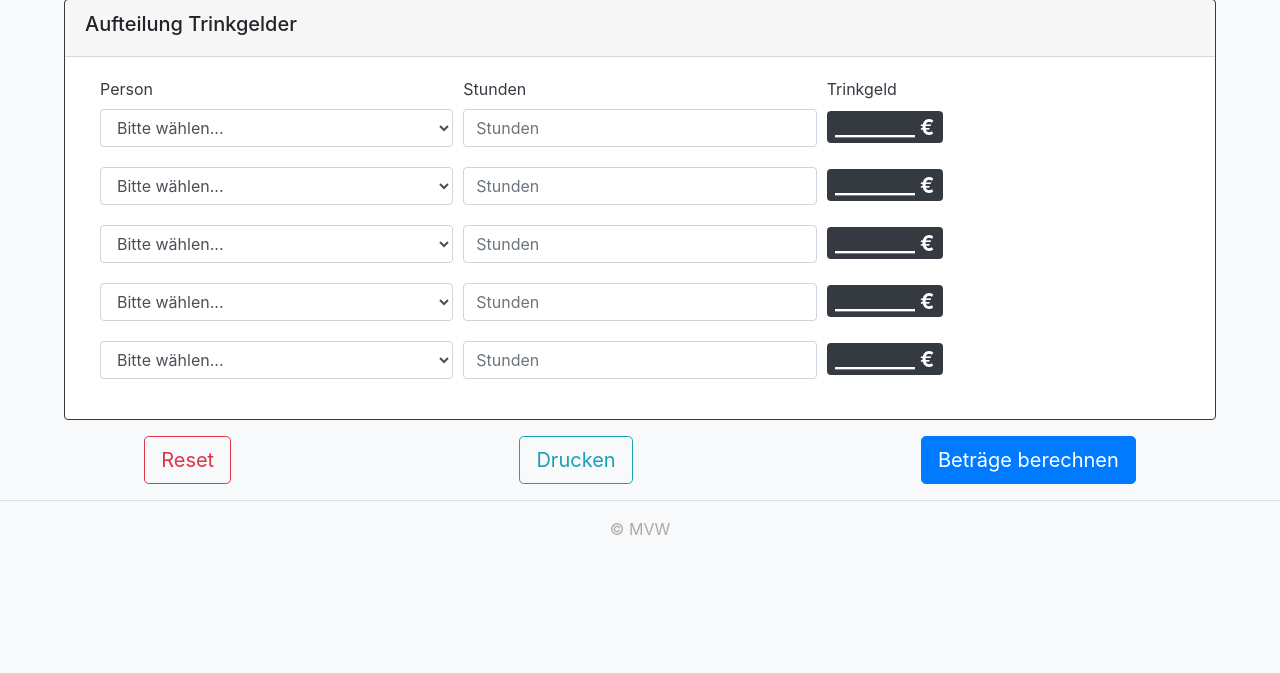
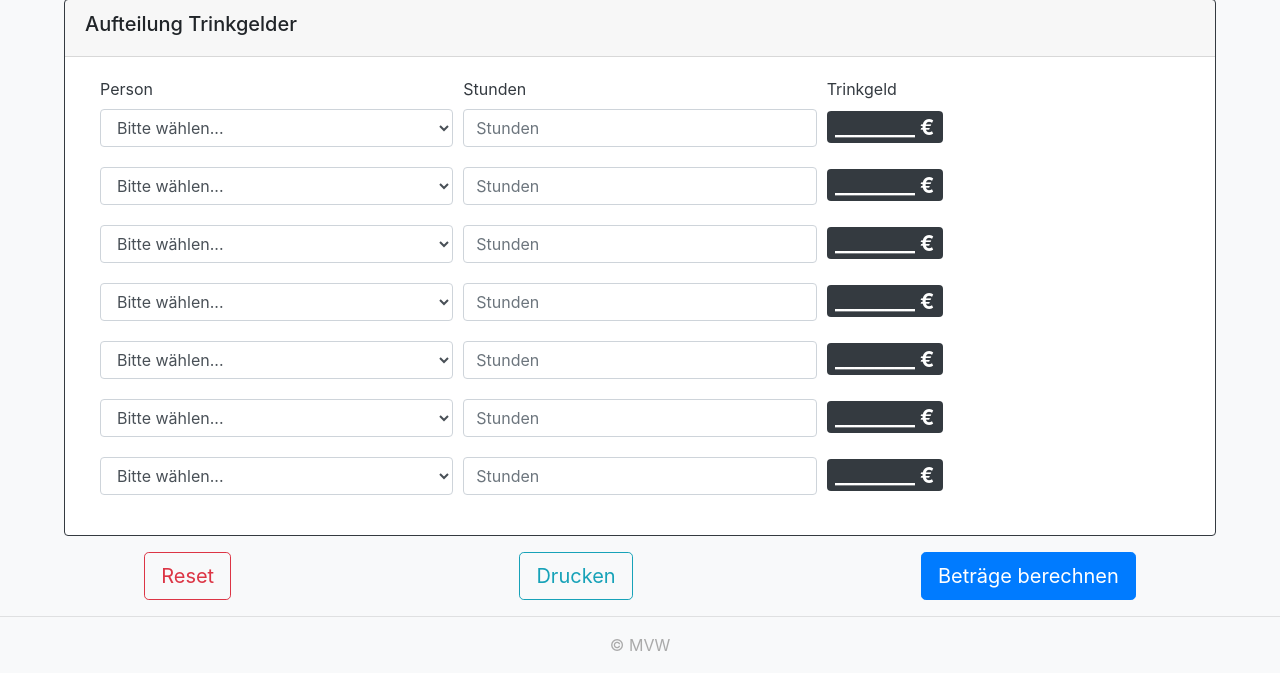
Before and after one commit to moritzwilksch/LokalCashUp, a Flask app: page / in a window 1280 px wide. Shown: the part 1667-2340 px from the top of the page. Before the commit the page ends 2202 px from the top, so only its background shows below. Run offline with Flask 2, Linux system fonts and the light colour scheme; some libraries are stand-ins or nearby versions.

Commit message:
add names + tg fields

```diff
--- a/main.py
+++ b/main.py
@@ -1,92 +1,131 @@
-from flask import Flask, request, redirect
-from flask import render_template
 import datetime
+
+from flask import Flask, redirect, render_template, request
 from flask_limiter import Limiter
 from flask_limiter.util import get_remote_address
 
-
 app = Flask(__name__)
 limiter = Limiter(
-    app,
-    key_func=get_remote_address,
-    default_limits=["200 per day", "50 per hour"]
+    app, key_func=get_remote_address, default_limits=["200 per day", "50 per hour"]
 )
 
+
 # CONSTANTS
-MALIST = ['Bitte wählen...', 'Susanne', 'Jule', 'Carallalola', 'Anke', 'Katia', 'Ayla', 'Josie', 'Evelin', 'Philipp', 'Lene', 'Aushilfe']
-TODAY = ".".join([str(getattr(datetime.date.today(), att)) for att in ['day', 'month', 'year']])
+MALIST = [
+    "Bitte wählen...",
+    "Susanne",
+    "Jule",
+    "Carallalola",
+    "Anke",
+    "Katia",
+    "Evelin",
+    "Josua",
+    "Lars",
+    "Anna-Lena",
+    "Felix",
+    "Carolin",
+    "Aushilfe",
+]
+TODAY = ".".join(
+    [str(getattr(datetime.date.today(), att)) for att in ["day", "month", "year"]]
+)
 DEFAULT_FIELDS = {
-    'gt100In': '',
-    'gt100Out': '0,00 €',
-    '50eIn': '',
-    '50eOut': '0,00 €',
-    '20eIn': '',
-    '20eOut': '0,00 €',
-    '10eIn': '',
-    '10eOut': '0,00 €',
-    '5eIn': '',
-    '5eOut': '0,00 €',
-    '2eIn': '',
-    '2eOut': '0,00 €',
-    '1eIn': '',
-    '1eOut': '0,00 €',
-    '50ctIn': '',
-    '50ctOut': '0,00 €',
-    '20ctIn': '',
-    '20ctOut': '0,00 €',
-    '10ctIn': '',
-    '10ctOut': '0,00 €',
-    'geldInKasse': '________ €',
-    'ausgezaehlteBareinnahmen': '________ €',
-    'trinkgeldGesamt': '________ €',
-    'geldInUmschlag': '________ €',
-    'barentnahmenSumme': '= ________ €',
-    'tg1': '________ €',
-    'tg2': '________ €',
-    'tg3': '________ €',
-    'tg4': '________ €',
-    'tg5': '________ €',
-    'total': '________ €',
+    "gt100In": "",
+    "gt100Out": "0,00 €",
+    "50eIn": "",
+    "50eOut": "0,00 €",
+    "20eIn": "",
+    "20eOut": "0,00 €",
+    "10eIn": "",
+    "10eOut": "0,00 €",
+    "5eIn": "",
+    "5eOut": "0,00 €",
+    "2eIn": "",
+    "2eOut": "0,00 €",
+    "1eIn": "",
+    "1eOut": "0,00 €",
+    "50ctIn": "",
+    "50ctOut": "0,00 €",
+    "20ctIn": "",
+    "20ctOut": "0,00 €",
+    "10ctIn": "",
+    "10ctOut": "0,00 €",
+    "geldInKasse": "________ €",
+    "ausgezaehlteBareinnahmen": "________ €",
+    "trinkgeldGesamt": "________ €",
+    "geldInUmschlag": "________ €",
+    "barentnahmenSumme": "= ________ €",
+    "tg1": "________ €",
+    "tg2": "________ €",
+    "tg3": "________ €",
+    "tg4": "________ €",
+    "tg5": "________ €",
+    "tg6": "________ €",
+    "tg7": "________ €",
+    "total": "________ €",
 }
 WECHSELGELD_TAGESANFANG = 100
 fields_to_be_shown = {}
 
 # METHODS
 def prep_convert_numeric_string(s: str) -> float:
-    if s == '':
+    if s == "":
         return 0
     else:
-        return float(s.lower()
-                     .replace(',', '.')
-                     .replace('€', '')
-                     .replace("eur", '')
-                     .replace('euro', '')
-                     .replace('stk.', '')
-                     .replace('stk', '')
-                     .replace('=', '')
-                     .strip()
-                     )
+        return float(
+            s.lower()
+            .replace(",", ".")
+            .replace("€", "")
+            .replace("eur", "")
+            .replace("euro", "")
+            .replace("stk.", "")
+            .replace("stk", "")
+            .replace("=", "")
+            .strip()
+        )
 
 
 def convert_to_string_output(n: float) -> str:
     """Converts result into outputable string (rounded to two DP, appends €, fixes US decimal point)"""
-    return str(round(n, 2)).replace('.', ',') + " €"
+    return str(round(n, 2)).replace(".", ",") + " €"
 
 
 def calculate_stueckelung(d: dict) -> dict:
     """Fetches Inputs (Stueckelung) from dict and calculates Outputs. Updates and returns the dict."""
-    in_keys = ['gt100In', '50eIn', '20eIn', '10eIn', '5eIn', '2eIn', '1eIn', '50ctIn', '20ctIn', '10ctIn']
-    out_keys = ['gt100Out', '50eOut', '20eOut', '10eOut', '5eOut', '2eOut', '1eOut', '50ctOut', '20ctOut', '10ctOut']
+    in_keys = [
+        "gt100In",
+        "50eIn",
+        "20eIn",
+        "10eIn",
+        "5eIn",
+        "2eIn",
+        "1eIn",
+        "50ctIn",
+        "20ctIn",
+        "10ctIn",
+    ]
+    out_keys = [
+        "gt100Out",
+        "50eOut",
+        "20eOut",
+        "10eOut",
+        "5eOut",
+        "2eOut",
+        "1eOut",
+        "50ctOut",
+        "20ctOut",
+        "10ctOut",
+    ]
     factors = [1, 50, 20, 10, 5, 2, 1, 0.5, 0.2, 0.1]
     summe = 0
 
     for in_key, out_key, factor in zip(in_keys, out_keys, factors):
-        input_anzahl = prep_convert_numeric_string(d.get(in_key, '0'))
+        input_anzahl = prep_convert_numeric_string(d.get(in_key, "0"))
         value = input_anzahl * factor
         summe += value
         d.update({out_key: convert_to_string_output(value)})
 
-    d.update({'geldInKasse': convert_to_string_output(summe)})
+    d.update({"geldInKasse": convert_to_string_output(summe)})
     return d
 
 
@@ -96,40 +135,44 @@ def sum_barentnahmen(s: str) -> float:
         s = str(s)
     except:
         pass
-    l = s.split('+')
+    l = s.split("+")
     l = [prep_convert_numeric_string(elem) for elem in l]
     return sum(l)
 
 
 def calculate_tip_distribution(d: dict) -> dict:
     """Calculates weighted distribution of tips from dict. Returns dict."""
-    hours = ['s1', 's2', 's3', 's4', 's5']
-    tgs = ['tg1', 'tg2', 'tg3', 'tg4', 'tg5']
+    hours = ["s1", "s2", "s3", "s4", "s5", "s6", "s7"]
+    tgs = ["tg1", "tg2", "tg3", "tg4", "tg5", "tg6", "tg7"]
 
-    hour_values = [prep_convert_numeric_string(d.get(x, '0')) for x in hours]
+    hour_values = [prep_convert_numeric_string(d.get(x, "0")) for x in hours]
     total_hours = sum(hour_values)
     if total_hours == 0:
         total_hours = 0.000001
 
     for stunden, trinkgeld in zip(hours, tgs):
-        d.update({trinkgeld: convert_to_string_output(prep_convert_numeric_string(d.get(stunden, '0'))
-                                                      / total_hours
-                                                      * prep_convert_numeric_string(d.get('trinkgeldGesamt', '0'))
-                                                      )})
+        d.update(
+            {
+                trinkgeld: convert_to_string_output(
+                    prep_convert_numeric_string(d.get(stunden, "0"))
+                    / total_hours
+                    * prep_convert_numeric_string(d.get("trinkgeldGesamt", "0"))
+                )
+            }
+        )
 
     return d
 
 
 # ROUTES
-@app.route('/')
+@app.route("/")
 def index():
-    return render_template('input_form.html',
-                           ma_list=MALIST,
-                           today=TODAY,
-                           fields=DEFAULT_FIELDS)
+    return render_template(
+        "input_form.html", ma_list=MALIST, today=TODAY, fields=DEFAULT_FIELDS
+    )
 
 
-@app.route('/calculate', methods=['POST'])
+@app.route("/calculate", methods=["POST"])
 def calculate():
     # load default values
     global fields_to_be_shown
@@ -142,72 +185,95 @@ def calculate():
     fields_to_be_shown = calculate_stueckelung(fields_to_be_shown)
 
     # Sum Barentnahmen List
-    fields_to_be_shown.update({
-        'barentnahmenSumme': "= " + convert_to_string_output(
-            sum_barentnahmen(
-                fields_to_be_shown.get('barentnahmenList', '0')
+    fields_to_be_shown.update(
+        {
+            "barentnahmenSumme": "= "
+            + convert_to_string_output(
+                sum_barentnahmen(fields_to_be_shown.get("barentnahmenList", "0"))
             )
-        )}
+        }
     )
 
     # Calculate ausgezaehlte Bareinnahmen
-    fields_to_be_shown.update({'ausgezaehlteBareinnahmen': convert_to_string_output(
-        (prep_convert_numeric_string(fields_to_be_shown.get('barentnahmenSumme', '0'))
-         + prep_convert_numeric_string(fields_to_be_shown.get('geldInKasse', '0'))
-         ) - WECHSELGELD_TAGESANFANG
-    )})
-
+    fields_to_be_shown.update(
+        {
+            "ausgezaehlteBareinnahmen": convert_to_string_output(
+                (
+                    prep_convert_numeric_string(
+                        fields_to_be_shown.get("barentnahmenSumme", "0")
+                    )
+                    + prep_convert_numeric_string(
+                        fields_to_be_shown.get("geldInKasse", "0")
+                    )
+                )
+                - WECHSELGELD_TAGESANFANG
+            )
+        }
+    )
 
     # Calculate Total
-    fields_to_be_shown.update({
-        'total': convert_to_string_output(
-            prep_convert_numeric_string(fields_to_be_shown.get('tagesumsatzZb', '0'))
-            - prep_convert_numeric_string(fields_to_be_shown.get('gutschein_bezahlt', '0'))
-        )
-    })
-
+    fields_to_be_shown.update(
+        {
+            "total": convert_to_string_output(
+                prep_convert_numeric_string(
+                    fields_to_be_shown.get("tagesumsatzZb", "0")
+                )
+                - prep_convert_numeric_string(
+                    fields_to_be_shown.get("gutschein_bezahlt", "0")
+                )
+            )
+        }
+    )
 
     # Calculate Trinkgeld gesamt
-    fields_to_be_shown.update({
-        'trinkgeldGesamt': convert_to_string_output(
-            prep_convert_numeric_string(fields_to_be_shown.get('ausgezaehlteBareinnahmen', '0'))
-            - prep_convert_numeric_string(fields_to_be_shown.get('bareinZb', '0'))
-            + prep_convert_numeric_string(fields_to_be_shown.get('ectrinkZb', '0'))
-        )
-    })
+    fields_to_be_shown.update(
+        {
+            "trinkgeldGesamt": convert_to_string_output(
+                prep_convert_numeric_string(
+                    fields_to_be_shown.get("ausgezaehlteBareinnahmen", "0")
+                )
+                - prep_convert_numeric_string(fields_to_be_shown.get("bareinZb", "0"))
+                + prep_convert_numeric_string(fields_to_be_shown.get("ectrinkZb", "0"))
+            )
+        }
+    )
 
     # Calculate Geld im Umschlag
-    fields_to_be_shown.update({
-        'geldInUmschlag': convert_to_string_output(
-            prep_convert_numeric_string(fields_to_be_shown.get('bareinZb', '0'))
-            - prep_convert_numeric_string(fields_to_be_shown.get('ectrinkZb', '0'))
-            - prep_convert_numeric_string(fields_to_be_shown.get('barentnahmenSumme', '0'))
-        )
-    })
+    fields_to_be_shown.update(
+        {
+            "geldInUmschlag": convert_to_string_output(
+                prep_convert_numeric_string(fields_to_be_shown.get("bareinZb", "0"))
+                - prep_convert_numeric_string(fields_to_be_shown.get("ectrinkZb", "0"))
+                - prep_convert_numeric_string(
+                    fields_to_be_shown.get("barentnahmenSumme", "0")
+                )
+            )
+        }
+    )
 
     # Calculate tip distribution
     fields_to_be_shown = calculate_tip_distribution(fields_to_be_shown)
 
     print(request.form)
-    return render_template('input_form.html',
-                           ma_list=MALIST,
-                           today=TODAY,
-                           fields=fields_to_be_shown)
+    return render_template(
+        "input_form.html", ma_list=MALIST, today=TODAY, fields=fields_to_be_shown
+    )
 
 
-@app.route('/resetFields')
+@app.route("/resetFields")
 def reset_fields():
-    return redirect('/')
-
-@app.route('/printPage')
-def print_page():
-    return render_template('printable_output.html',
-                           today=TODAY,
-                           fields=fields_to_be_shown,
-                           wechselgeld=WECHSELGELD_TAGESANFANG
-                           )
+    return redirect("/")
 
 
+@app.route("/printPage")
+def print_page():
+    return render_template(
+        "printable_output.html",
+        today=TODAY,
+        fields=fields_to_be_shown,
+        wechselgeld=WECHSELGELD_TAGESANFANG,
+    )
 
-if __name__ == '__main__':
-    app.run(host='0.0.0.0', port=1605)
+
+if __name__ == "__main__":
+    app.run(host="0.0.0.0", port=1605)
--- a/requirements.txt
+++ b/requirements.txt
@@ -1,3 +1,3 @@
-Flask==1.1.2
-Flask-Limiter==1.2.1
-Jinja2==2.11.1
+Flask
+Flask-Limiter
+Jinja2
--- a/templates/input_form.html
+++ b/templates/input_form.html
@@ -472,6 +472,62 @@
                 </div>
 
 
+                <!-- ONE FORM ROW -->
+                <div class="form-row">
+                    <div class="col-md-4 mb-1">
+                        <div class="form-group">
+                            <select class="form-control" id="exampleFormControlSelect1" name="p6">
+                                {% for item in ma_list %}
+                                    {% if item == fields['p6'] %}
+                                        <option selected>{{ item }}</option>
+                                    {% else %}
+                                        <option>{{ item }}</option>
+                                    {% endif %}
+                                {% endfor %}
+                            </select>
+                        </div>
+                    </div>
+
+                    <div class="col-md-4 mb-1">
+                        <input type="text" pattern="^\d*(\{., \,}\d{0,2})?$" class="form-control"
+                               id="exampleFormControlInput1"
+                               placeholder="Stunden" name="s6" value="{{ fields['s6'] }}">
+                    </div>
+
+                    <div class="col-md-4 mb-1">
+                        <h3><span class="badge  badge-dark" id="TG6">{{ fields['tg6'] }}</span></h3>
+                    </div>
+                </div>
+
+
+                <!-- ONE FORM ROW -->
+                <div class="form-row">
+                    <div class="col-md-4 mb-1">
+                        <div class="form-group">
+                            <select class="form-control" id="exampleFormControlSelect1" name="p7">
+                                {% for item in ma_list %}
+                                    {% if item == fields['p7'] %}
+                                        <option selected>{{ item }}</option>
+                                    {% else %}
+                                        <option>{{ item }}</option>
+                                    {% endif %}
+                                {% endfor %}
+                            </select>
+                        </div>
+                    </div>
+
+                    <div class="col-md-4 mb-1">
+                        <input type="text" pattern="^\d*(\{., \,}\d{0,2})?$" class="form-control"
+                               id="exampleFormControlInput1"
+                               placeholder="Stunden" name="s7" value="{{ fields['s7'] }}">
+                    </div>
+
+                    <div class="col-md-4 mb-1">
+                        <h3><span class="badge  badge-dark" id="TG7">{{ fields['tg7'] }}</span></h3>
+                    </div>
+                </div>
+
+
             </div>
         </div>
     </div>
--- a/templates/printable_output.html
+++ b/templates/printable_output.html
@@ -149,7 +149,7 @@
         <th>Trinkgeld</th>
     </tr>
     </thead>
-    {% for t in [('p1', 's1', 'tg1'), ('p2', 's2', 'tg2'), ('p3', 's3', 'tg3'), ('p4', 's4', 'tg4'), ('p5', 's5', 'tg5')] %}
+    {% for t in [('p1', 's1', 'tg1'), ('p2', 's2', 'tg2'), ('p3', 's3', 'tg3'), ('p4', 's4', 'tg4'), ('p5', 's5', 'tg5'), ('p6', 's6', 'tg6'), ('p7', 's7', 'tg7')] %}
         {% if fields[t[0]] != 'Bitte wählen...' %}
             <tr>
                 <td>{{ fields[t[0]] }}</td>
```
Also changed, not shown: 1 other file.
